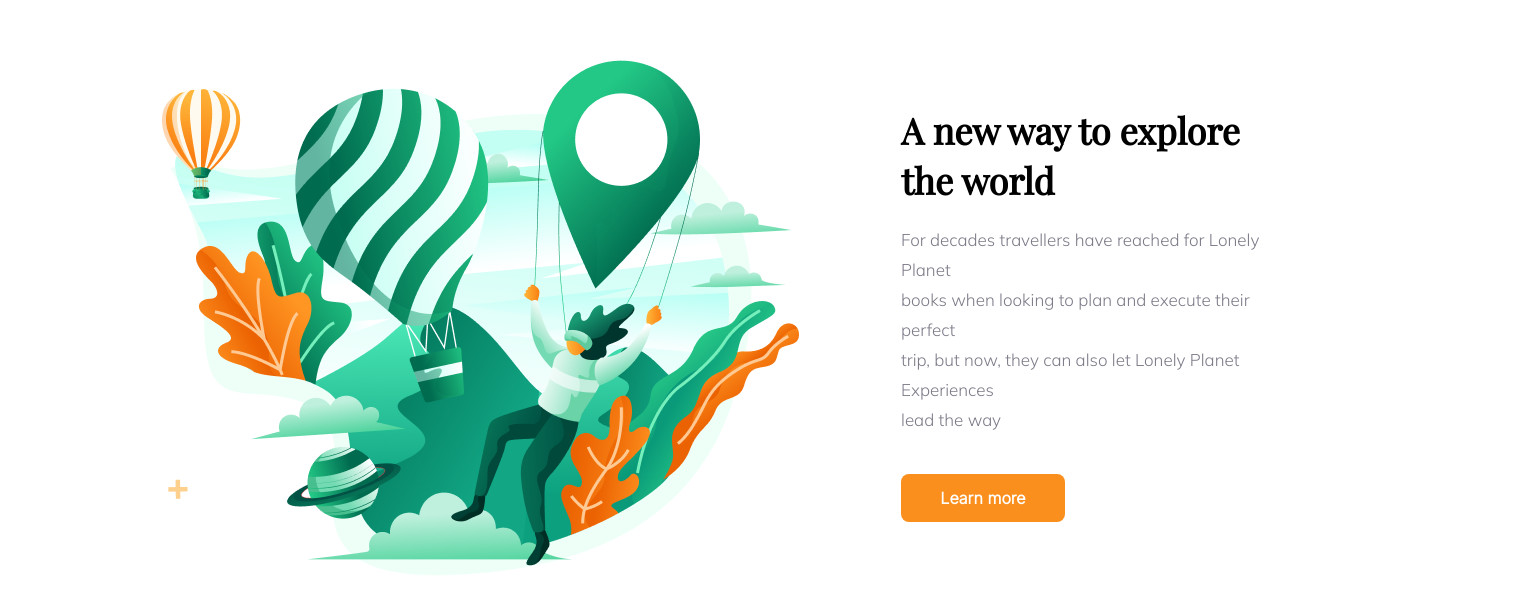
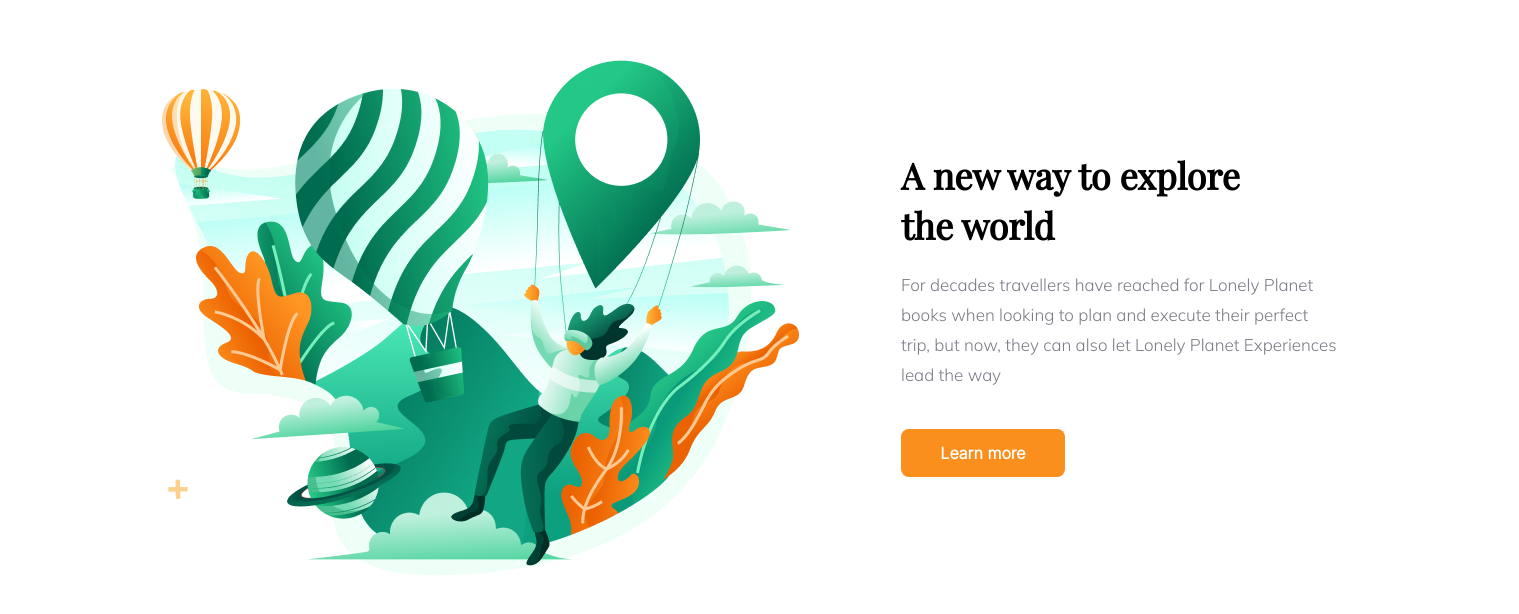
Before and after one commit to khoilu-1512/html-css-from-figma, a plain HTML site: page Tour And Travel/index.html in a window 1280 px wide. Shown: the part 1018-1632 px from the top of the page, 1519 px wide, since content can reach past the window. Drawn offline with nearby package versions, Linux system fonts and the light colour scheme; files that its build step writes are made by us from their sources.

Commit message:
config style of tour and travel

```diff
--- a/Tour And Travel/scss/_section02.scss
+++ b/Tour And Travel/scss/_section02.scss
@@ -1,4 +1,5 @@
 .section02 {
+  width: 1379px;
   margin-left: 140px;
   display: flex;
   gap: 102px;
@@ -13,7 +14,7 @@
     width: 481px;
     &_heading {
       width: 100%;
-      font-family: Playfair Display;
+      font-family: "Playfair Display";
       font-weight: bold;
       font-size: 3.6rem;
       line-height: 5rem;
```
